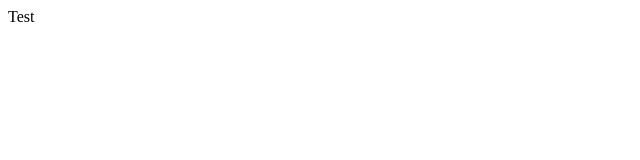
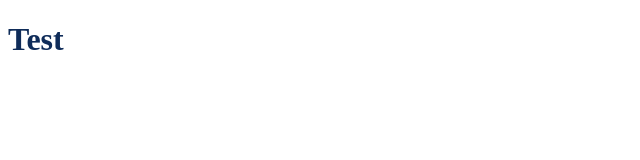
Before and after one commit to YeSeul-0w0/algo_solve, a React (Create React App) app: page / in a window 1280 px wide. Shown: the top 160 px of the page, without its empty margins (0-640 px from the left). Built offline with nearby package versions, Linux system fonts and the light colour scheme.

Commit message:
feat: color setting

```diff
--- a/src/App.tsx
+++ b/src/App.tsx
@@ -1,9 +1,10 @@
 import React from 'react';
+import colors from "./config/color.json"
 
 function App() {
   return (
     <div>
-      Test
+      <h1 style={{color: colors.navy}}> Test </h1>
     </div>
   );
 }
--- /dev/null
+++ b/src/config/color.json
@@ -0,0 +1,6 @@
+{
+  "lightColor": "#F8F0E5",
+  "defaultColor": "#EADBC8",
+  "deepColor": "#DAC0A3",
+  "navy": "#0F2C59"
+}
```
